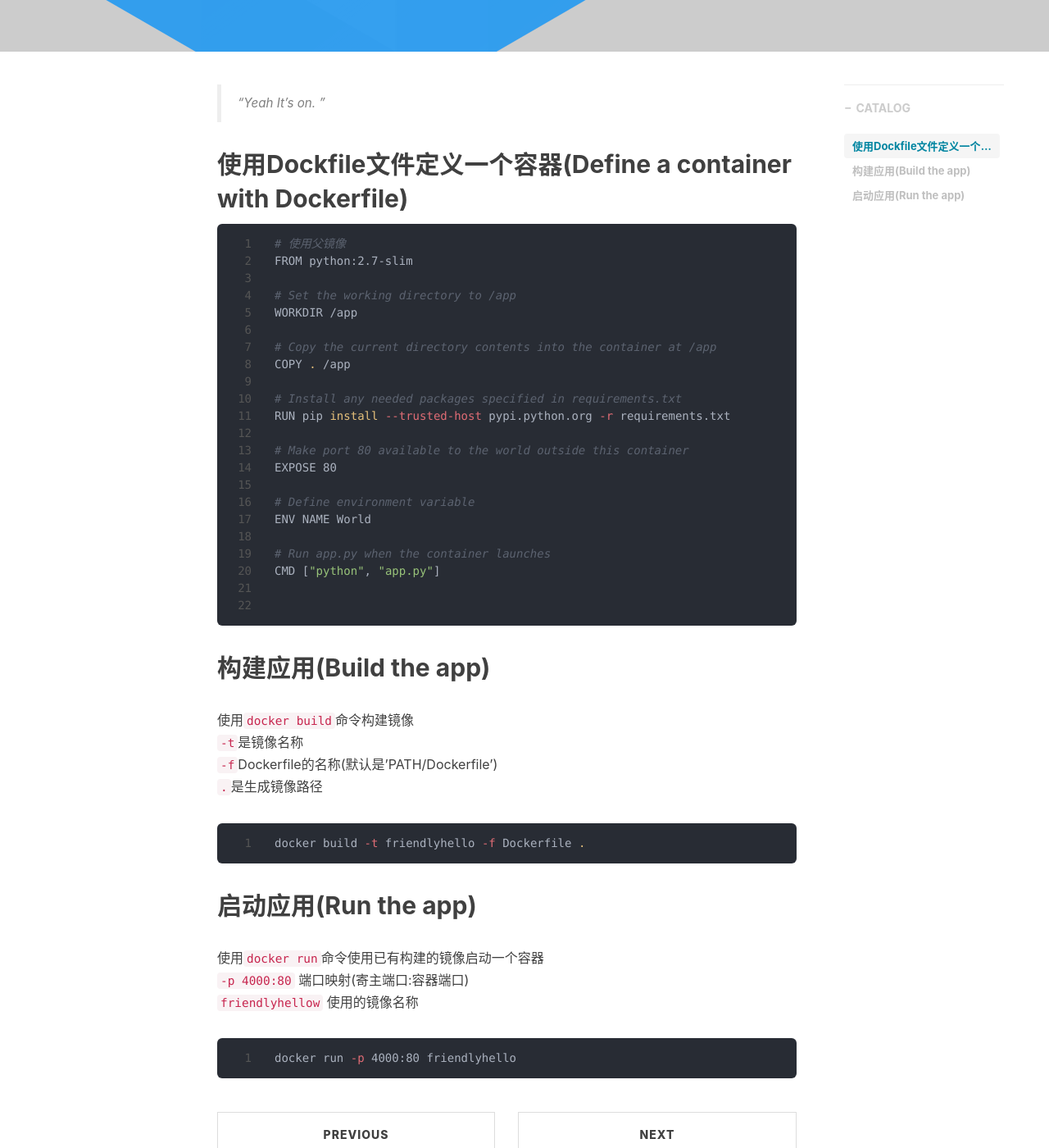
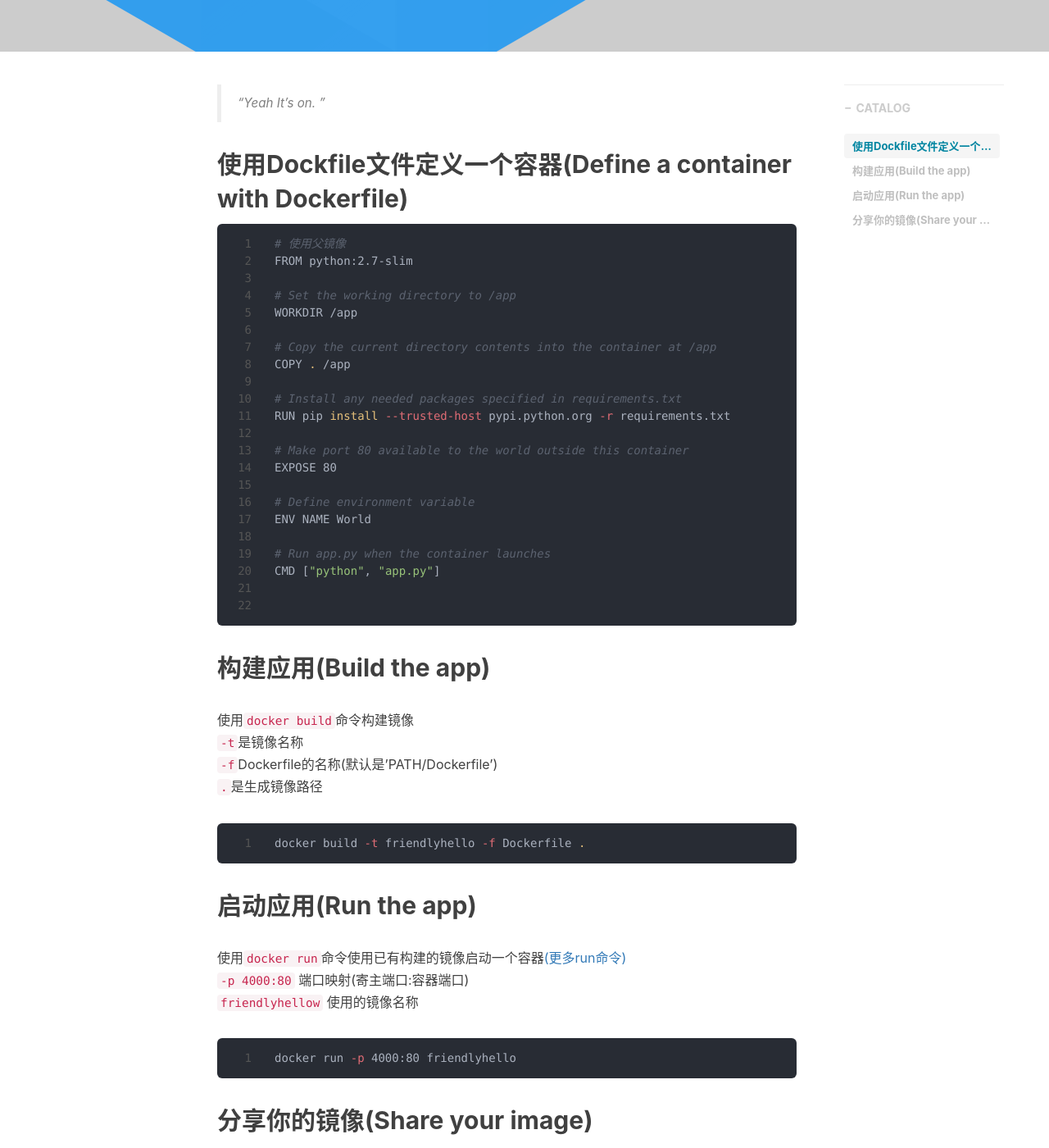
Before and after one commit to angelhappyboy/angelhappyboy.github.io, a Jekyll site: the page built from _posts/2018-10-10-dockerfile.markdown, in a window 1280 px wide and 1400 px high, scrolled down 520 px. Shown: the whole window at 82% size. Built offline with Jekyll 4.4.1, drawn with Linux system fonts in a browser that asks for light colours; nearby versions of some CDN libraries; comment, search, counter and statistics services are not loaded.

````diff
--- a/CNAME
+++ b/CNAME
@@ -1 +1 @@
-huangxuan.me
+huangbin.me
--- a/_posts/2018-10-10-dockerfile.markdown
+++ b/_posts/2018-10-10-dockerfile.markdown
@@ -52,9 +52,12 @@ docker build -t friendlyhello -f Dockerfile .
 ```
 
 ## 启动应用(Run the app)
-使用[``docker run``](/2018/10/10/docker/cmd)命令使用已有构建的镜像启动一个容器
+使用``docker run``命令使用已有构建的镜像启动一个容器[(更多run命令)](/2018/10/10/docker/cmd)
 ``-p 4000:80`` 端口映射(寄主端口:容器端口)
 ``friendlyhellow`` 使用的镜像名称
 ```bash
 docker run -p 4000:80 friendlyhello
 ```
+
+
+## 分享你的镜像(Share your image)
````
